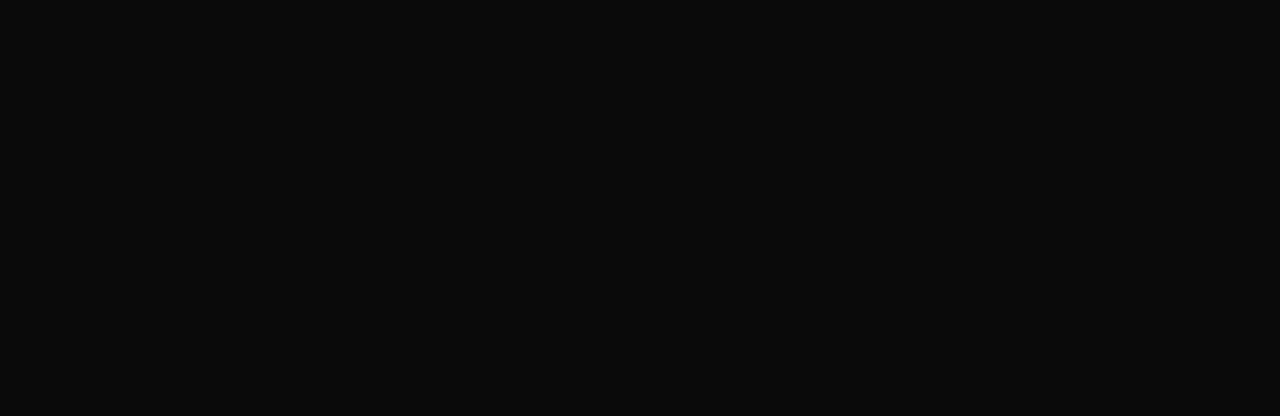
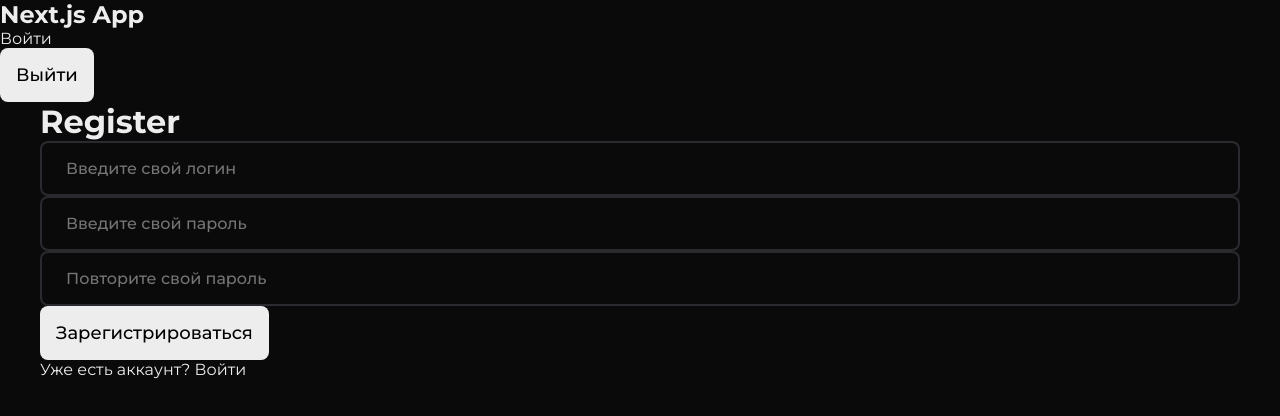
Before and after one commit to iblts/questions, a Next.js app: page /auth/register in a window 1280 px wide. Shown: the top 416 px of the page. Built offline with nearby package versions, Linux system fonts and the light colour scheme.

Commit message:
Добавлены страницы авторизации

```diff
--- a/package.json
+++ b/package.json
@@ -8,7 +8,8 @@
 		"start": "next start",
 		"lint": "next lint",
 		"prisma": "bunx prisma generate --schema='src/prisma/schema.prisma'",
-		"prisma:studio": "bunx prisma studio --schema='src/prisma/schema.prisma'"
+		"prisma:studio": "bunx prisma studio --schema='src/prisma/schema.prisma'",
+		"postinstall": "prisma generate --schema=./src/prisma/schema.prisma"
 	},
 	"dependencies": {
 		"@prisma/client": "^5.20.0",
--- a/src/app/auth/register/page.tsx
+++ b/src/app/auth/register/page.tsx
@@ -1,3 +1,4 @@
+import RegisterForm from '@/components/forms/registerForm'
 import type { Metadata } from 'next'
 
 export const metadata: Metadata = {
@@ -6,5 +7,10 @@
 }
 
 export default function Register() {
-	return <main></main>
+	return (
+		<main>
+			<h1>Register</h1>
+			<RegisterForm />
+		</main>
+	)
 }
--- a/src/app/globals.css
+++ b/src/app/globals.scss
@@ -28,10 +28,30 @@
 	font-family: inherit;
 	font-size: inherit;
 	color: inherit;
+
+	border: 2px solid #2a2a2f;
+	border-radius: 0.5rem;
+	padding: 1rem 1.5rem;
+	background: #0a0a0a;
+	transition: background 0.2s;
+	font-weight: 500;
+	width: 100%;
+
+	&:focus {
+		background: #101010;
+		outline: none;
+	}
 }
 
 button {
 	font-family: inherit;
+	background: #ededed;
+	border: none;
+	border-radius: 0.5rem;
+	cursor: pointer;
+	font-weight: 500;
+	font-size: 18px;
+	padding: 1rem;
 }
 
 .container {
--- a/src/app/layout.tsx
+++ b/src/app/layout.tsx
@@ -1,6 +1,8 @@
+import { signOut } from '@/features/auth/signOut'
 import type { Metadata } from 'next'
 import { Montserrat } from 'next/font/google'
-import './globals.css'
+import Link from 'next/link'
+import './globals.scss'
 
 const montserrat = Montserrat({
 	subsets: ['latin', 'cyrillic'],
@@ -20,6 +22,15 @@
 	return (
 		<html lang='en'>
 			<body className={montserrat.className}>
+				<header>
+					<h2>Next.js App</h2>
+					<nav>
+						<Link href='auth/login'>Войти</Link>
+						<form action={signOut}>
+							<button type='submit'>Выйти</button>
+						</form>
+					</nav>
+				</header>
 				<div className='container'>{children}</div>
 			</body>
 		</html>
--- a/src/components/forms/registerForm/index.tsx
+++ b/src/components/forms/registerForm/index.tsx
@@ -1,5 +1,16 @@
+import { signUp } from '@/features/auth/signUp'
+import Link from 'next/link'
 import styles from './styles.module.scss'
 
 export default function RegisterForm() {
-	return <div className={styles.body}></div>
+	return (
+		<form className={styles.login} action={signUp}>
+			<input type='text' name='login' placeholder='Введите свой логин' />
+			<input type='text' name='password' placeholder='Введите свой пароль' />
+			<input type='text' name='password' placeholder='Повторите свой пароль' />
+			<button type='submit'>Зарегистрироваться</button>
+			<br />
+			Уже есть аккаунт?<Link href='/auth/login'> Войти</Link>
+		</form>
+	)
 }
--- a/src/components/ui/input/index.tsx
+++ b/src/components/ui/input/index.tsx
@@ -7,11 +7,13 @@
 	onChange,
 	className,
 	placeholder,
+	type,
 }: {
 	value?: string
 	onChange?: ChangeEventHandler<HTMLInputElement>
 	className?: string
 	placeholder?: string
+	type?: 'text' | 'email' | 'password' | 'number'
 }) {
 	return (
 		<input
--- /dev/null
+++ b/src/features/auth/signOut.ts
@@ -0,0 +1,5 @@
+export async function signOut() {
+	'use server'
+
+	console.log('sign out')
+}
--- /dev/null
+++ b/src/features/auth/signUp.ts
@@ -0,0 +1,15 @@
+export async function signUp(formData: FormData) {
+	'use server'
+
+	const formDataRaw = {
+		login: formData.get('login') as string,
+		password: formData.get('password') as string,
+		confirmPassword: formData.get('confirmPassword') as string,
+	}
+
+	if (formDataRaw.password !== formDataRaw.confirmPassword) {
+		throw new Error('Passwords do not match')
+	}
+
+	console.log(formDataRaw)
+}
--- a/src/lib/prisma.ts
+++ b/src/lib/prisma.ts
@@ -1,17 +1,13 @@
 import { PrismaClient } from '@prisma/client'
 
-let prisma: PrismaClient
-
-if (process.env.NODE_ENV === 'production') {
-	prisma = new PrismaClient()
-} else {
-	let globalWithPrisma = global as typeof globalThis & {
-		prisma: PrismaClient
-	}
-	if (!globalWithPrisma.prisma) {
-		globalWithPrisma.prisma = new PrismaClient()
-	}
-	prisma = globalWithPrisma.prisma
+const prismaClientSingleton = () => {
+	return new PrismaClient()
 }
 
-export default prisma
+declare global {
+	var prisma: undefined | ReturnType<typeof prismaClientSingleton>
+}
+
+export const prisma = globalThis.prisma ?? prismaClientSingleton()
+
+if (process.env.NODE_ENV !== 'production') globalThis.prisma = prisma
```
Also changed, not shown: src/app/auth/login/page.tsx (+7 -1 lines), src/components/forms/loginForm/index.tsx (+11 -1 lines), src/features/auth/signIn.ts (added, +10 -0 lines), 1 other file (tests, documents, lock files or other folders).
